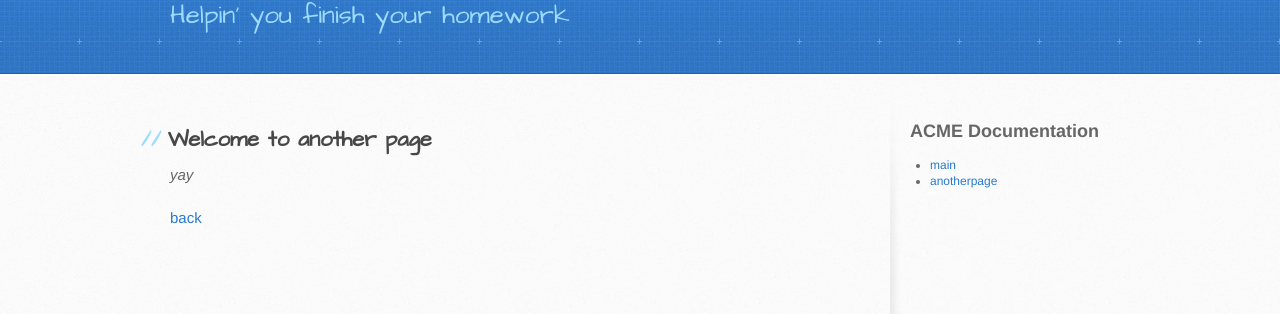
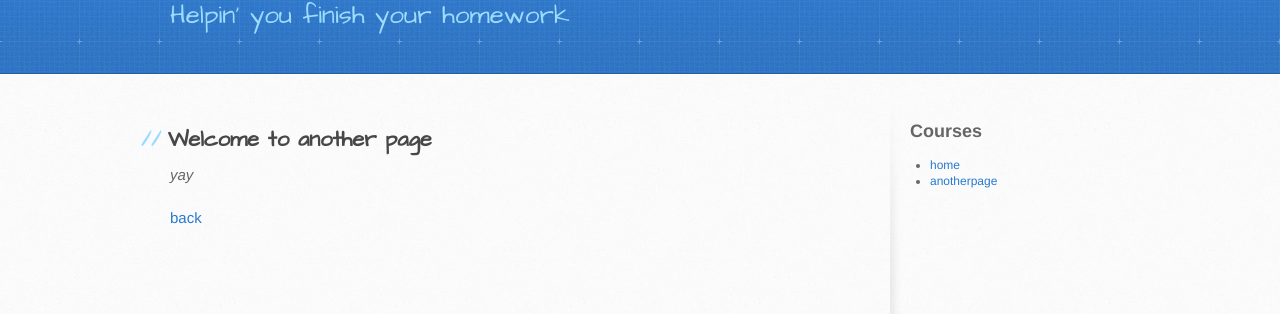
Before and after one commit to philstutorials/philstutorials.github.io, a Jekyll site: the page built from another-page.md, in a window 1280 px wide. Shown: the part 199-513 px from the top of the page. Built offline with Jekyll 4.4.1, drawn with Linux system fonts in a browser that asks for light colours; our own code applies the rules of GitHub Pages for plain Markdown files.

Commit message:
Update pages.yml

```diff
--- a/_data/pages.yml
+++ b/_data/pages.yml
@@ -1,8 +1,8 @@
-docs_list_title: ACME Documentation
+docs_list_title: Courses
 docs:
 
-- title: main
+- title: home
   url: index.html
 
 - title: anotherpage
-  url: anotherpage.html
+  url: another-page.html
```
